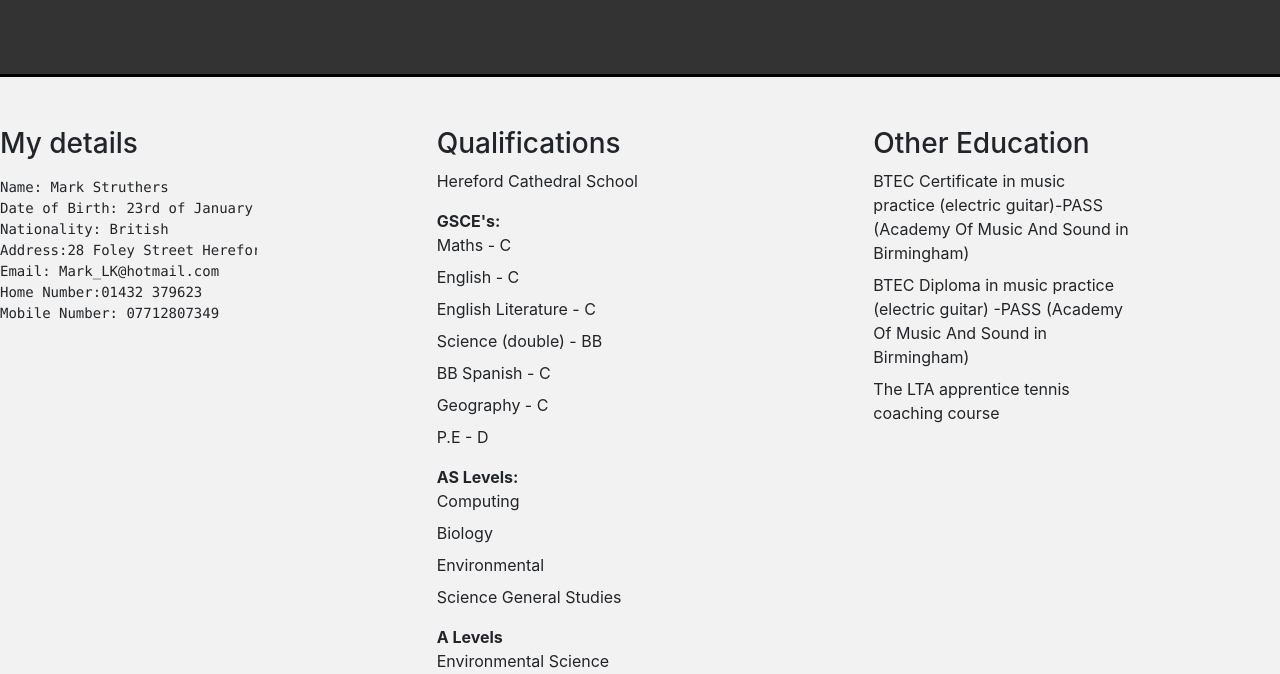
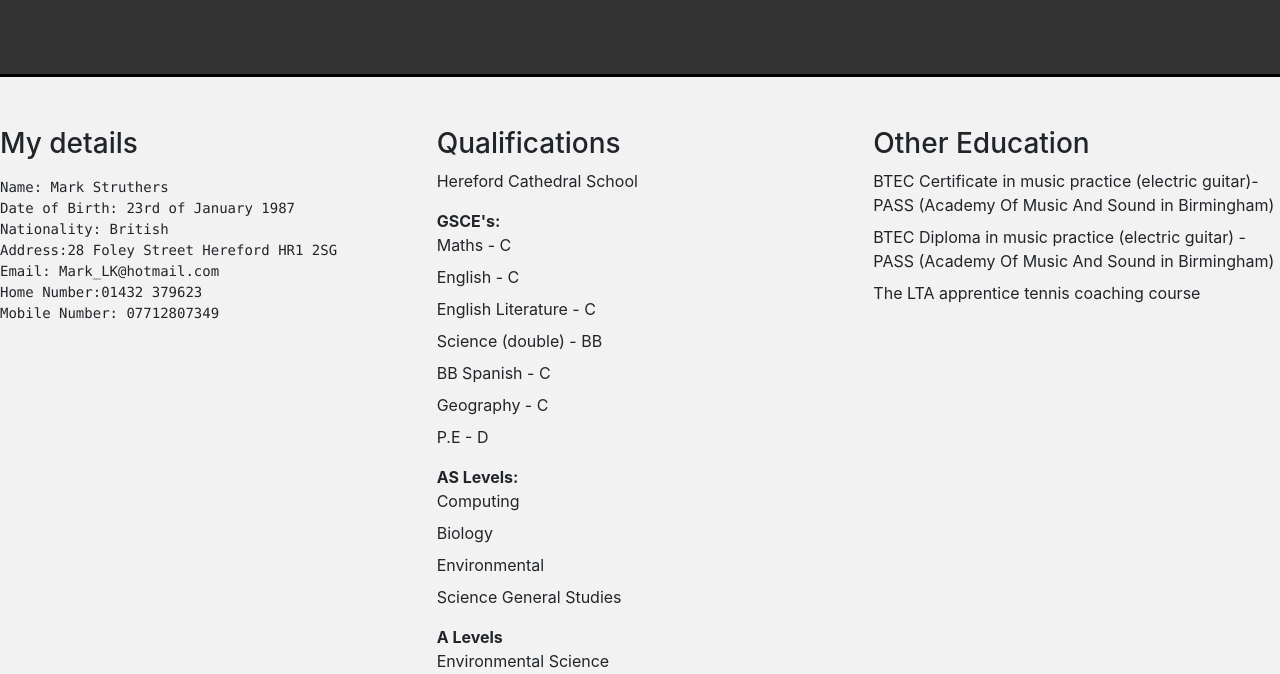
Before and after one commit to Thedirtycat/github.io., a plain HTML site: page index.html in a window 1280 px wide. Shown: the part 126-800 px from the top of the page. Drawn offline with nearby package versions, Linux system fonts and the light colour scheme.

Commit message:
Add files via upload

```diff
--- a/css.css
+++ b/css.css
@@ -39,7 +39,7 @@
 
   margin-left: 0px;
   margin-top: 50px;
-  margin-right: 150px;
+  margin-right: 0px;
   max-height: 700px;
 }
 
```
